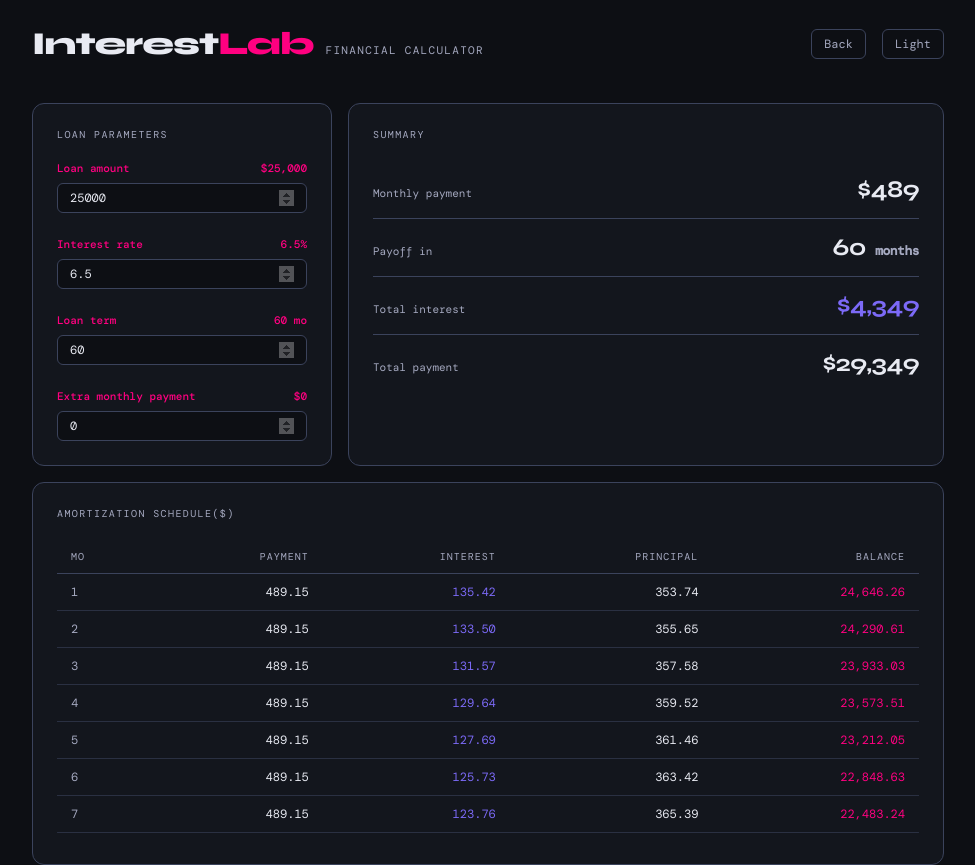
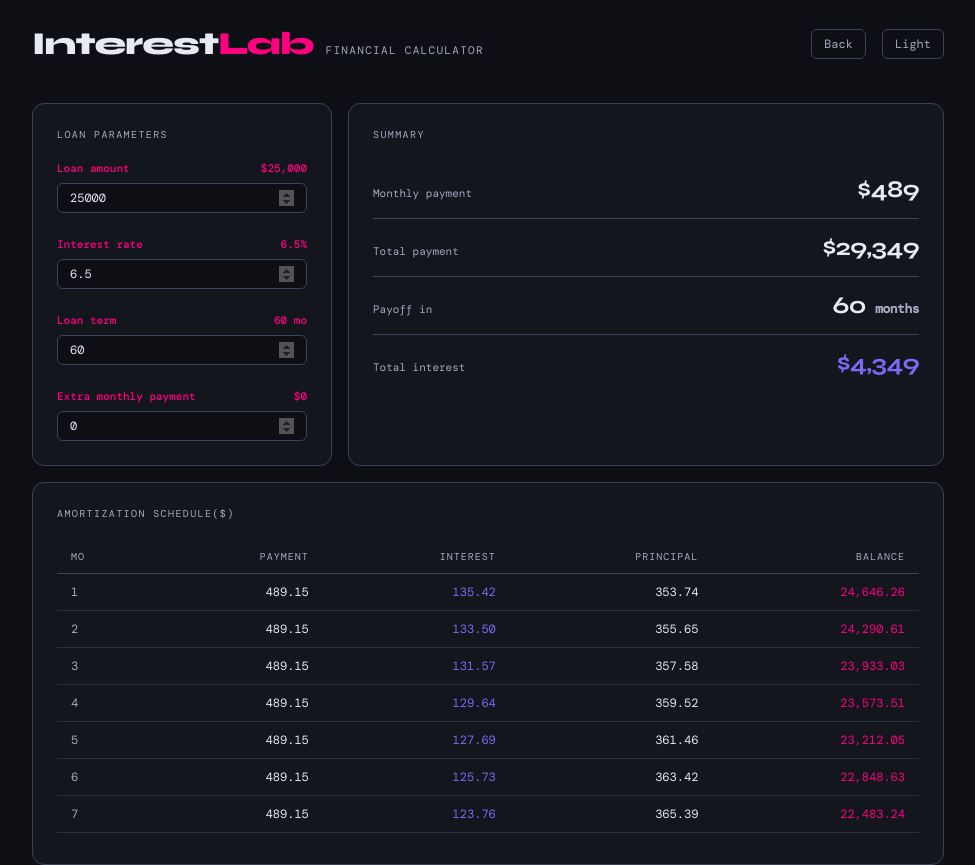
Before and after one commit to Knopkaivy/interest-lab, a React (Vite) app: page /loan in a window 1280 px wide. Shown: the whole page, without its empty margins (152-1127 px from the left). Built offline with nearby package versions, Linux system fonts and the light colour scheme; the HTML template or start-up script is replaced by a standard one; a web font is replaced by a local one.

Commit message:
Add Total interest saved to LoanCalculator

```diff
--- a/src/components/LoanResultsSummary.tsx
+++ b/src/components/LoanResultsSummary.tsx
@@ -6,6 +6,7 @@ export default function LoanResultsSummary(){
         monthlyPayment,
         totalPayment,
         totalInterest,
+        totalFullInterest,
         schedule,
         extraPayment,
     } = useLoan();
@@ -31,6 +32,11 @@ export default function LoanResultsSummary(){
             )}
 
             <div className="stat-row">
+                <div className="stat-key">Total payment</div>
+                <div className="stat-val">{fmt(totalPayment)}</div>
+            </div>
+
+            <div className="stat-row">
                 <div className="stat-key">Payoff in</div>
                 <div className="stat-val">
                     {originalTerm} <span className="unit">months</span>
@@ -42,10 +48,12 @@ export default function LoanResultsSummary(){
                 <div className="stat-val purple">{fmt(totalInterest)}</div>
             </div>
 
-            <div className="stat-row">
-                <div className="stat-key">Total payment</div>
-                <div className="stat-val">{fmt(totalPayment)}</div>
-            </div>
+            { extraPayment > 0 &&
+                (<div className="stat-row">
+                    <div className="stat-key">Total interest saved</div>
+                    <div className="stat-val accent">{fmt(totalFullInterest - totalInterest)}</div>
+                </div>)
+            }
         </div>
     )
 }
--- a/src/context/LoanContext.tsx
+++ b/src/context/LoanContext.tsx
@@ -20,6 +20,7 @@ interface LoanContextType {
     monthlyPayment: number;
     totalPayment: number;
     totalInterest: number;
+    totalFullInterest: number;
     schedule: AmortizationRow[];
 }
 
@@ -68,6 +69,10 @@ export function LoanProvider({children}: {children: React.ReactNode}){
         return totalPayment - loanAmount;
     }, [totalPayment, loanAmount]);
 
+    const totalFullInterest = useMemo(()=>{
+        return (monthlyPayment * loanTerm) - loanAmount;
+    }, [loanAmount, monthlyPayment, loanTerm]);
+
     return (
         <LoanContext.Provider value={{
             loanAmount, setLoanAmount,
@@ -77,6 +82,7 @@ export function LoanProvider({children}: {children: React.ReactNode}){
             monthlyPayment,
             totalPayment,
             totalInterest,
+            totalFullInterest,
             schedule,
         }}>
             {children}
```
